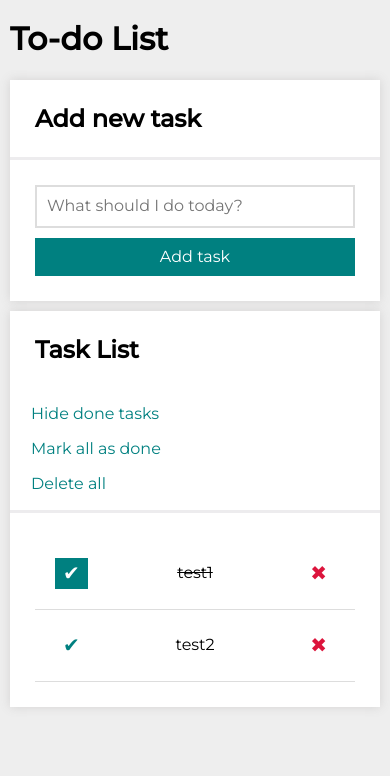
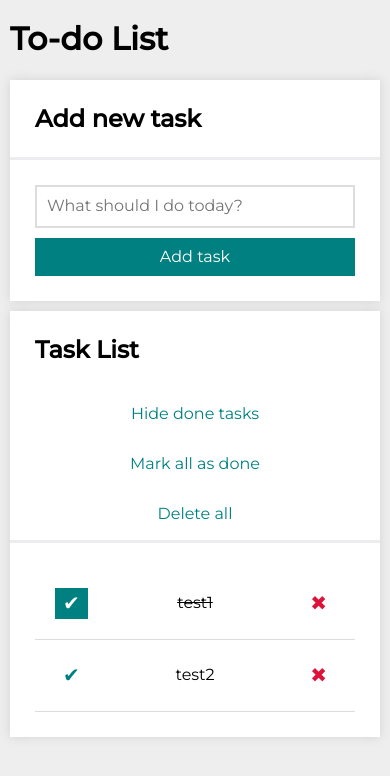
Before and after one commit to stolar-xyz/to-do-list-react, a React (Create React App) app: page / in a window 390 px wide. Shown: the top 776 px of the page. Built offline with nearby package versions, Linux system fonts and the light colour scheme.

Commit message:
styles changed (center section buttons and animation status)

```diff
--- a/src/Buttons/style.css
+++ b/src/Buttons/style.css
@@ -1,5 +1,5 @@
 @media (max-width: 767px) {
-    .buttons__button {
+    .buttons {
         display: flex;
         flex-direction: column;
     }
@@ -12,11 +12,11 @@
     border: none;
     color: teal;
     background-color: inherit;
-    transition: transform 0.3s;
+    transition: transform 0.2s;
 }
 
-.buttons__button:hover {
-    transform: scale(1.1);
+.buttons__button:active {
+    transform: scale(1.05);
 }
 
 .buttons__button:disabled {
--- a/src/Form/style.css
+++ b/src/Form/style.css
@@ -15,16 +15,16 @@
     color: white;
     background-color: hsl(180, 100%, 25%);
     padding: 10px 15px;
-    transition: background-color 0.5s, transform 0.5s;
+    transition: background-color 0.3s, transform 0.3s;
 }
 
 .form__button:hover {
     background-color: hsl(180, 100%, 27.5%);
-    transform: scale(1.1);
 }
 
 .form__button:active {
     background-color: hsl(180, 100%, 30%);
+    transform: scale(1.05);
 }
 
 @media (max-width: 767px) {
```
